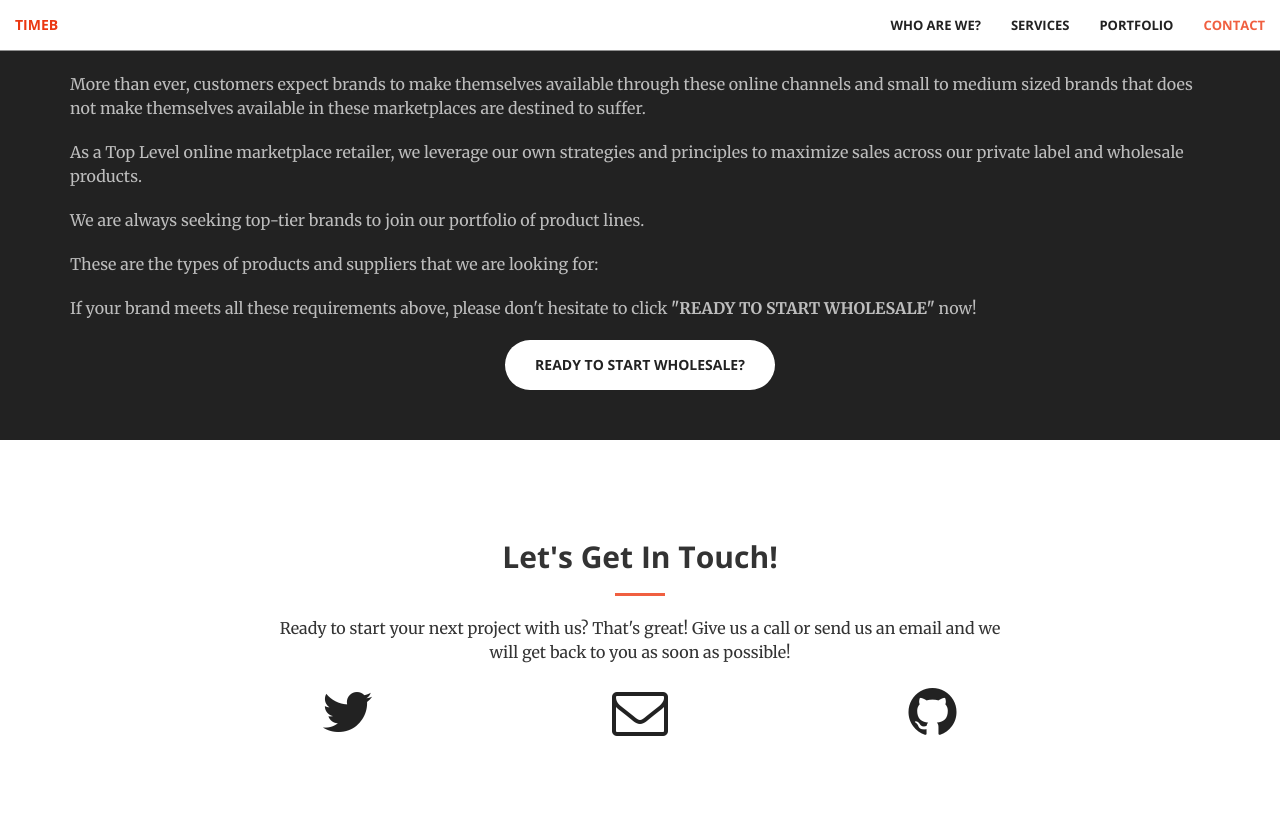
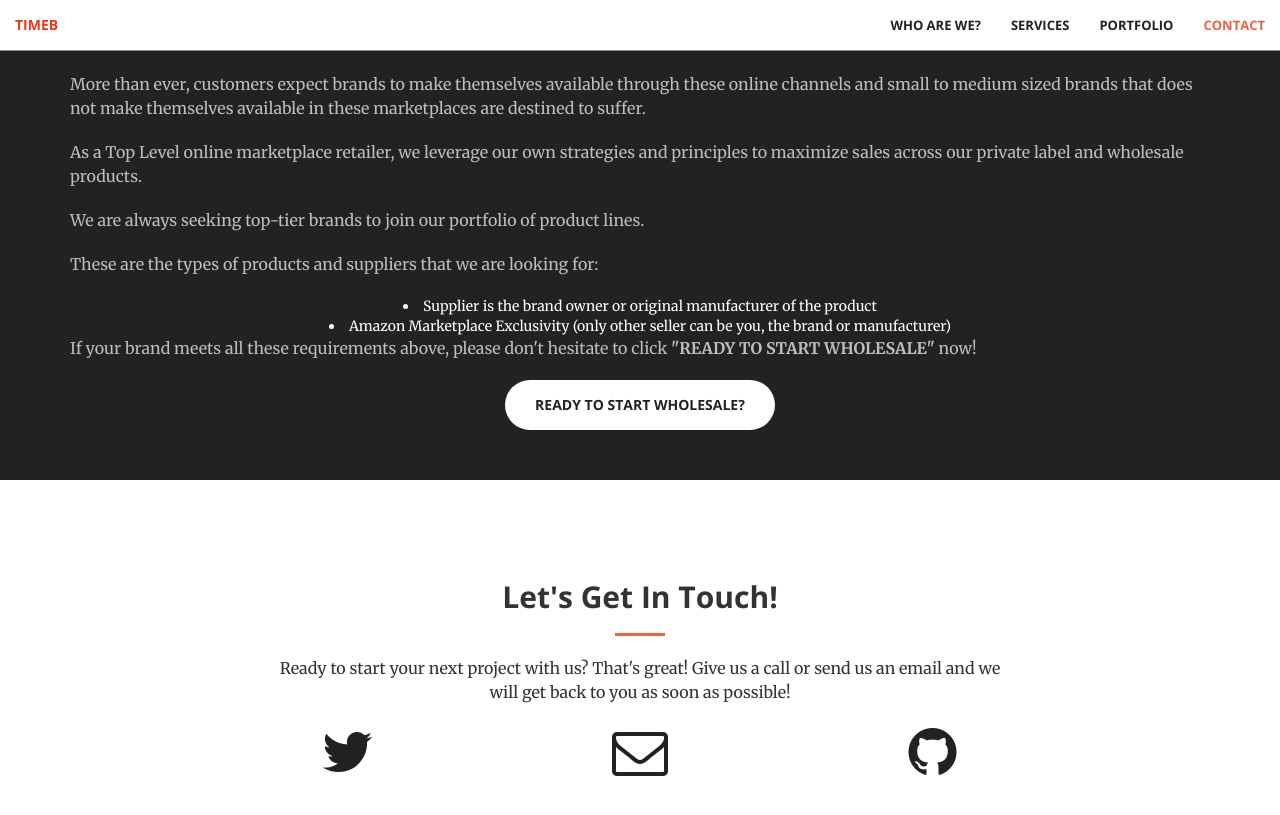
Before and after one commit to TimeBinc/TimeBinc.github.io, a Jekyll site: the page built from index.html, in a window 1280 px wide and 900 px high, scrolled down 2685 px. Shown: the top 815 px of the window. Built offline with Jekyll 4.4.1, drawn with Linux system fonts in a browser that asks for light colours.

Commit message:
Update aside.html

```diff
--- a/_includes/aside.html
+++ b/_includes/aside.html
@@ -16,6 +16,8 @@
             <p class="text-faded-alt">As a Top Level online marketplace retailer, we leverage our own strategies and principles to maximize sales across our private label and wholesale products.</p>
             <p class="text-faded-alt">We are always seeking top-tier brands to join our portfolio of product lines.</p>
             <p class="text-faded-alt">These are the types of products and suppliers that we are looking for:</p>
+            <li>Supplier is the brand owner or original manufacturer of the product</li>
+            <li>Amazon Marketplace Exclusivity (only other seller can be you, the brand or manufacturer)</li>
             <p class="text-faded-alt">If your brand meets all these requirements above, please don't hesitate to click <b>"READY TO START WHOLESALE"</b> now!
 </p>
             <a href="#" class="btn btn-default btn-xl wow tada">Ready to start Wholesale?</a>
```
